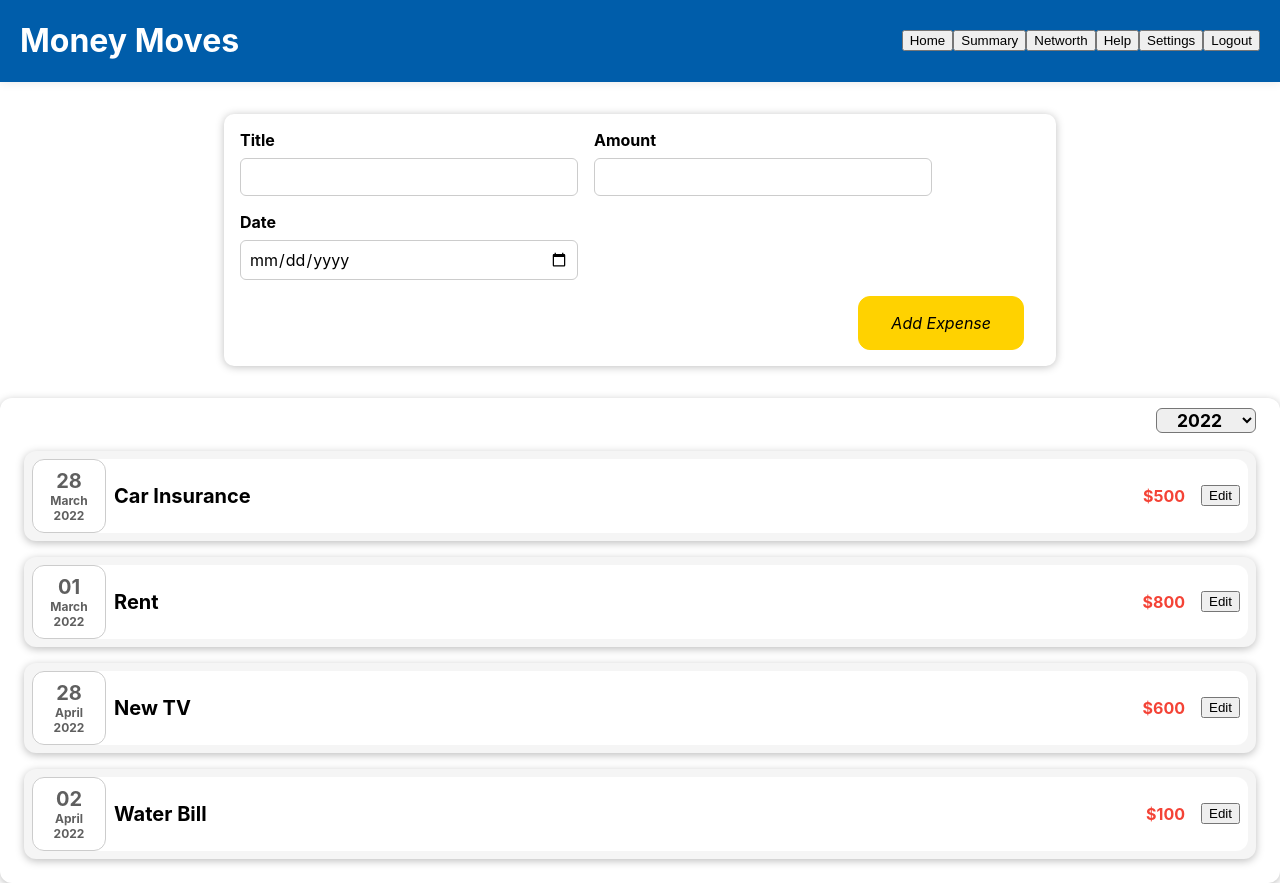
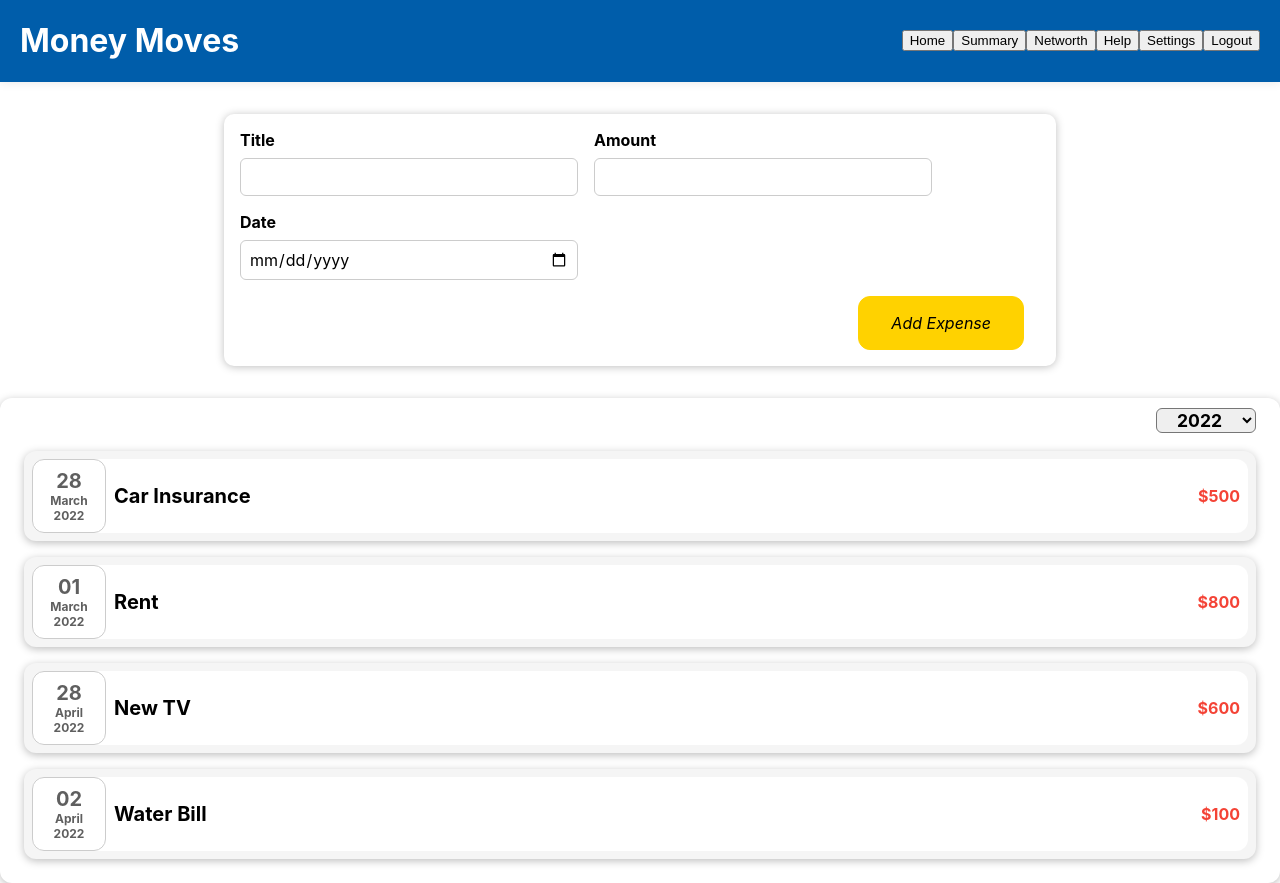
Before and after one commit to Zalo560/react-projects, a React (Create React App) app: page / in a window 1280 px wide. Built offline with nearby package versions, Linux system fonts and the light colour scheme.

Commit message:
11th commit - Fixed minor bug (ExpenseComponent/Edit button)

```diff
--- a/src/components/ExpenseComponent.js
+++ b/src/components/ExpenseComponent.js
@@ -1,23 +1,24 @@
-import React, { useState } from "react";
+// import React, { useState } from "react";
+
 import "./Styles/ExpenseComponent.css";
 import Card from "./Card";
 import ExpenseDate from "./ExpenseDate";
 
 let ExpenseComponent = (props) => {
-  const [title, setTitle] = useState(props.title);
+  // const [title, setTitle] = useState(props.title);
 
-  const editButtonClickHandler = () => {
-    setTitle("Updated!");
-    console.log(title);
-  };
+  // const editButtonClickHandler = () => {
+  //   setTitle("Updated!");
+  //   console.log(title);
+  // };
 
   return (
     <Card className="expense-component-item">
       <div className="expense-component-details">
         <ExpenseDate date={props.date} />
-        <h2 className="expense-component-title">{title}</h2>
+        <h2 className="expense-component-title">{props.title}</h2>
         <div className="expense-component-amount">${props.amount}</div>
-        <button className="expense-component-edit-button" onClick={editButtonClickHandler}>Edit</button>
+        {/* <button className="expense-component-edit-button" onClick={editButtonClickHandler}>Edit</button> */}
       </div>
     </Card>
   );
```
